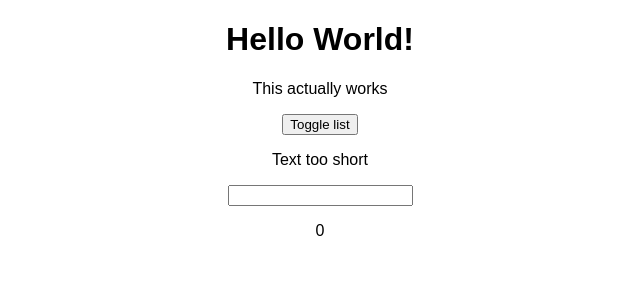
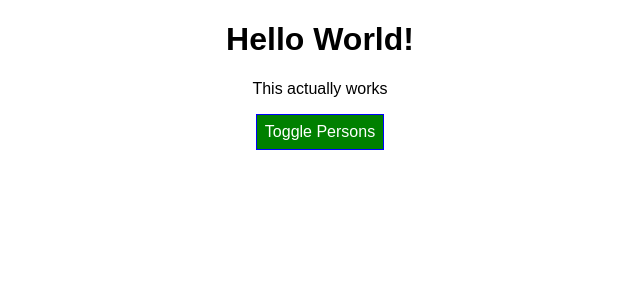
Before and after one commit to iYegor/react_tutorial, a React (Create React App) app in the folder udemy-react-guide/: page / in a window 1280 px wide. Shown: the top 300 px of the page, without its empty margins (320-960 px from the left). Built offline with nearby package versions, Linux system fonts and the light colour scheme.

Commit message:
Added dynamic style to button.

```diff
--- a/udemy-react-guide/src/App.js
+++ b/udemy-react-guide/src/App.js
@@ -62,6 +62,15 @@ class App extends Component {
 
     render() {
         let persons = null;
+        const buttonStyle = {
+            backgroundColor: 'green',
+            color: 'white',
+            font: 'inherit',
+            padding: '8px',
+            border: '1px solid blue',
+            cursor: 'pointer'
+        };
+
         if (this.state.showPersons) {
             persons = (
                 <div>
@@ -78,7 +87,9 @@ class App extends Component {
                     }
                 </div>
             );
+            buttonStyle.backgroundColor = 'red';
         }
+
         const charList = this.state.charComponents.map((charComponent, index) => {
             return <Char
                 charValue={this.state.charComponents[index]}
@@ -87,17 +98,21 @@ class App extends Component {
             />;
         });
 
+
         return (
             <div className="App">
                 <h1>Hello World!</h1>
                 <p>This actually works</p>
-                <button onClick={this.togglePersons}>Toggle list</button>
+                <button
+                    onClick={this.togglePersons}
+                    style={buttonStyle}
+                >Toggle Persons</button>
                 {persons}
 
-                <Validation textLength={this.state.textValue.length}/>
+               {/* <Validation textLength={this.state.textValue.length}/>
                 <input type="text" onChange={this.textChangeHandler} value={this.state.textValue}/>
                 <p>{this.state.textValue.length}</p>
-                {charList}
+                {charList}*/}
             </div>
         );
     }
```
